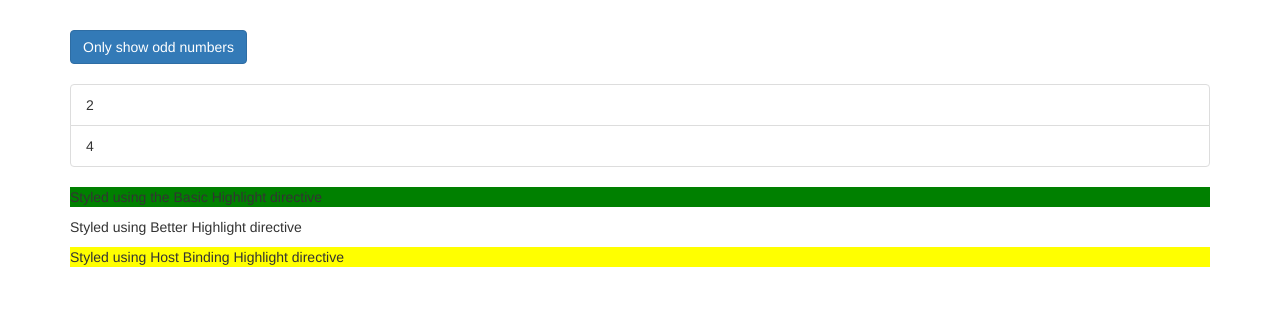
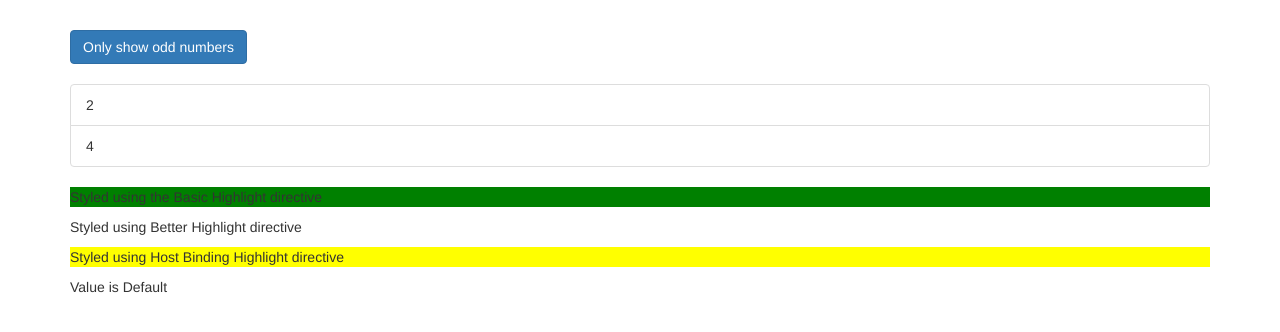
Before and after one commit to natanielmendes/angular-directives-lab, an Angular app: page / in a window 1280 px wide. Shown: the top 332 px of the page. Built offline with nearby package versions, Linux system fonts and the light colour scheme.

Commit message:
Using ngSwitch

```diff
--- a/src/app/app.component.html
+++ b/src/app/app.component.html
@@ -46,6 +46,12 @@
       <p appBasicHighlight>Styled using the Basic Highlight directive</p>
       <p appBetterHighlight>Styled using Better Highlight directive</p>
       <p [appHostBindingHighlight]="'red'" defaultColor="yellow" [textContent]="'Styled using Host Binding Highlight directive'"></p>
+      <div [ngSwitch]="value">
+        <p *ngSwitchCase="5">Value is 5</p>
+        <p *ngSwitchCase="10">Value is 10</p>
+        <p *ngSwitchCase="100">Value is 100</p>
+        <p *ngSwitchDefault>Value is Default</p>
+      </div>
     </div>
   </div>
 </div>
--- a/src/app/app.component.ts
+++ b/src/app/app.component.ts
@@ -10,4 +10,5 @@
   oddNumbers = [1, 3, 5];
   evenNumbers = [2, 4];
   onlyOdd = false;
+  value = 7;
 }
```
